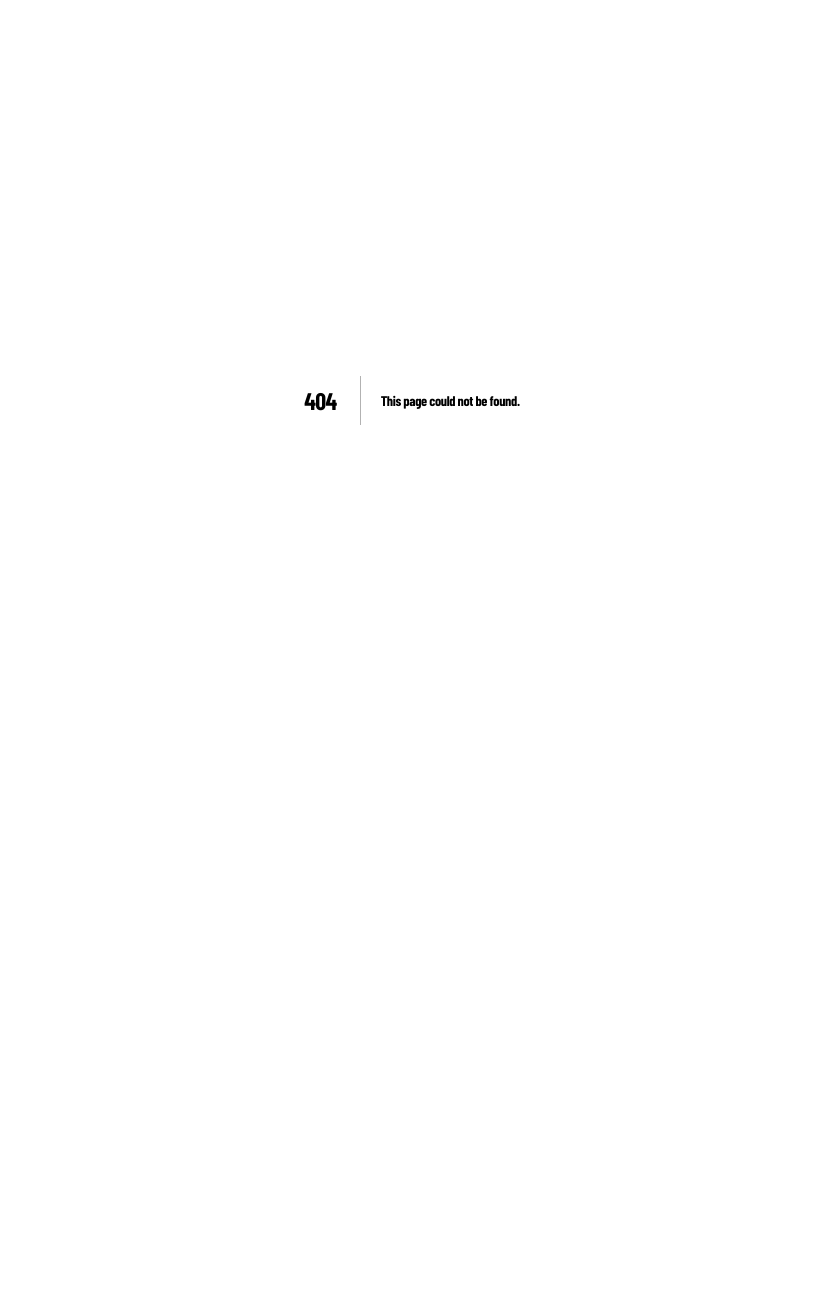
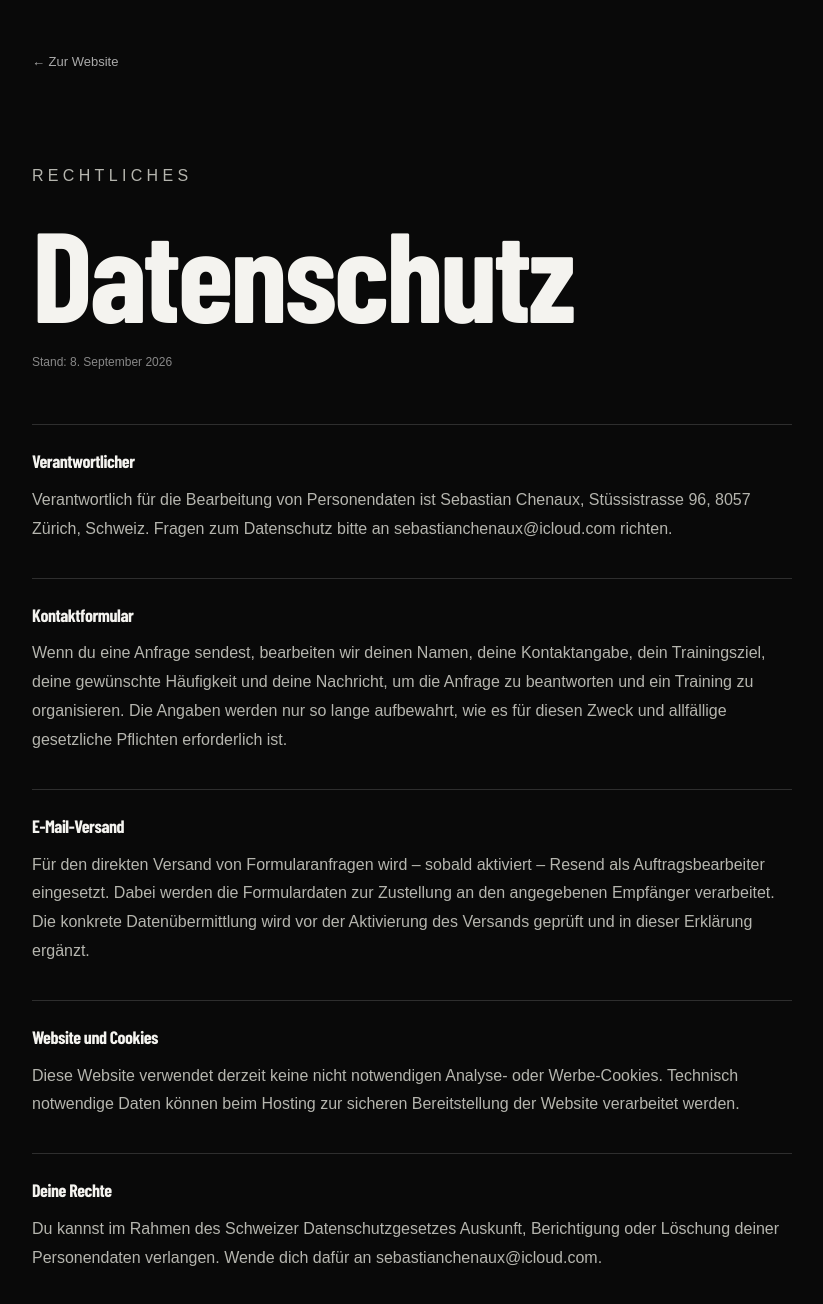
Before and after one commit to cedi254/sebastian-chenaux, a Next.js app: page /datenschutz in a window 1280 px wide. Before the commit this address had no page. Shown: the top 1304 px of the page, without its empty margins (228-1051 px from the left). Before the commit the page ends 800 px from the top, so only its background shows below. Built offline with nearby package versions, Linux system fonts and the light colour scheme; a web font is replaced by a local one.

Commit message:
Add Swiss legal pages and package pricing

```diff
--- /dev/null
+++ b/src/app/datenschutz/page.tsx
@@ -0,0 +1,64 @@
+import Link from "next/link";
+
+export const metadata = {
+  title: "Datenschutz | Sebastian Chenaux",
+  description: "Datenschutzerklärung von Sebastian Chenaux Personal Training.",
+};
+
+export default function DatenschutzPage() {
+  return (
+    <main className="legal-page">
+      <div className="legal-page-inner">
+        <Link className="legal-back" href="/">← Zur Website</Link>
+        <p className="eyebrow">Rechtliches</p>
+        <h1>Datenschutz</h1>
+        <p className="legal-updated">Stand: 8. September 2026</p>
+        <section>
+          <h2>Verantwortlicher</h2>
+          <p>
+            Verantwortlich für die Bearbeitung von Personendaten ist Sebastian
+            Chenaux, Stüssistrasse 96, 8057 Zürich, Schweiz. Fragen zum
+            Datenschutz bitte an sebastianchenaux@icloud.com richten.
+          </p>
+        </section>
+        <section>
+          <h2>Kontaktformular</h2>
+          <p>
+            Wenn du eine Anfrage sendest, bearbeiten wir deinen Namen, deine
+            Kontaktangabe, dein Trainingsziel, deine gewünschte Häufigkeit und
+            deine Nachricht, um die Anfrage zu beantworten und ein Training zu
+            organisieren. Die Angaben werden nur so lange aufbewahrt, wie es
+            für diesen Zweck und allfällige gesetzliche Pflichten erforderlich
+            ist.
+          </p>
+        </section>
+        <section>
+          <h2>E-Mail-Versand</h2>
+          <p>
+            Für den direkten Versand von Formularanfragen wird – sobald
+            aktiviert – Resend als Auftragsbearbeiter eingesetzt. Dabei werden
+            die Formulardaten zur Zustellung an den angegebenen Empfänger
+            verarbeitet. Die konkrete Datenübermittlung wird vor der Aktivierung
+            des Versands geprüft und in dieser Erklärung ergänzt.
+          </p>
+        </section>
+        <section>
+          <h2>Website und Cookies</h2>
+          <p>
+            Diese Website verwendet derzeit keine nicht notwendigen Analyse- oder
+            Werbe-Cookies. Technisch notwendige Daten können beim Hosting zur
+            sicheren Bereitstellung der Website verarbeitet werden.
+          </p>
+        </section>
+        <section>
+          <h2>Deine Rechte</h2>
+          <p>
+            Du kannst im Rahmen des Schweizer Datenschutzgesetzes Auskunft,
+            Berichtigung oder Löschung deiner Personendaten verlangen. Wende
+            dich dafür an sebastianchenaux@icloud.com.
+          </p>
+        </section>
+      </div>
+    </main>
+  );
+}
--- a/src/app/globals.css
+++ b/src/app/globals.css
@@ -1082,7 +1082,7 @@ blockquote {
 }
 .packages-grid {
   display: grid;
-  grid-template-columns: repeat(3, minmax(0, 1fr));
+  grid-template-columns: repeat(2, minmax(0, 1fr));
   gap: 0;
   border-top: 1px solid #ffffff30;
   border-bottom: 1px solid #ffffff30;
@@ -1166,6 +1166,45 @@ blockquote {
   font-size: 12px;
   color: #777;
   margin-top: 20px;
+}
+.legal-page {
+  min-height: 100svh;
+  background: var(--background);
+  color: var(--foreground);
+  padding: 48px 24px 100px;
+}
+.legal-page-inner {
+  width: min(760px, 100%);
+  margin: 0 auto;
+}
+.legal-back {
+  display: inline-flex;
+  margin-bottom: 90px;
+  color: #aaa;
+  font-size: 13px;
+}
+.legal-page h1 {
+  margin: 12px 0 70px;
+  font-size: clamp(4rem, 11vw, 8rem);
+  line-height: .9;
+}
+.legal-page section {
+  border-top: 1px solid var(--line);
+  padding: 28px 0 34px;
+}
+.legal-page h2 {
+  font-size: 18px;
+  margin-bottom: 16px;
+}
+.legal-page p {
+  color: #b5b5ae;
+  font-size: 16px;
+  line-height: 1.8;
+}
+.legal-updated {
+  margin: -48px 0 50px;
+  font-size: 12px !important;
+  color: #888 !important;
 }
 .location {
   padding-top: 70px;
--- /dev/null
+++ b/src/app/impressum/page.tsx
@@ -0,0 +1,43 @@
+import Link from "next/link";
+
+export const metadata = {
+  title: "Impressum | Sebastian Chenaux",
+  description: "Impressum von Sebastian Chenaux Personal Training.",
+};
+
+export default function ImpressumPage() {
+  return (
+    <main className="legal-page">
+      <div className="legal-page-inner">
+        <Link className="legal-back" href="/">← Zur Website</Link>
+        <p className="eyebrow">Rechtliches</p>
+        <h1>Impressum</h1>
+        <section>
+          <h2>Anbieter</h2>
+          <p>
+            Sebastian Chenaux<br />
+            Stüssistrasse 96<br />
+            8057 Zürich<br />
+            Schweiz
+          </p>
+          <p>
+            E-Mail: sebastianchenaux@icloud.com<br />
+            Telefon: 078 340 24 44
+          </p>
+        </section>
+        <section>
+          <h2>Verantwortlich für den Inhalt</h2>
+          <p>Sebastian Chenaux, gleiche Adresse wie oben.</p>
+        </section>
+        <section>
+          <h2>Hinweis</h2>
+          <p>
+            Die Inhalte dieser Website dienen der Information über Personal
+            Training. Verbindliche Trainingsvereinbarungen werden individuell
+            besprochen.
+          </p>
+        </section>
+      </div>
+    </main>
+  );
+}
--- a/src/components/Footer.tsx
+++ b/src/components/Footer.tsx
@@ -63,6 +63,8 @@ export function Footer() {
             Instagram <ArrowUpRight size={14} />
           </a>
         )}
+        <a href="/impressum">Impressum</a>
+        <a href="/datenschutz">Datenschutz</a>
         <a href="#top">Nach oben <ArrowUp size={14} /></a>
       </div>
     </footer>
--- a/src/components/Packages.tsx
+++ b/src/components/Packages.tsx
@@ -59,7 +59,7 @@ export function Packages() {
         ))}
       </div>
       <p className="price-note">
-        Individuelle Angebote und Einheiten auf Anfrage.
+        Alle Pakete beinhalten persönliches 1:1 Training.
       </p>
     </section>
   );
--- a/src/lib/config.ts
+++ b/src/lib/config.ts
@@ -1,7 +1,7 @@
 export const siteConfig = {
   name: "Sebastian Chenaux",
   social: { image: "" },
-  contact: { email: "cedric@admyre.ch", whatsapp: "", instagram: "" },
+  contact: { email: "sebastianchenaux@icloud.com", whatsapp: "", instagram: "" },
   booking: { preview: false },
   location: {
     name: "SC Training",
```
